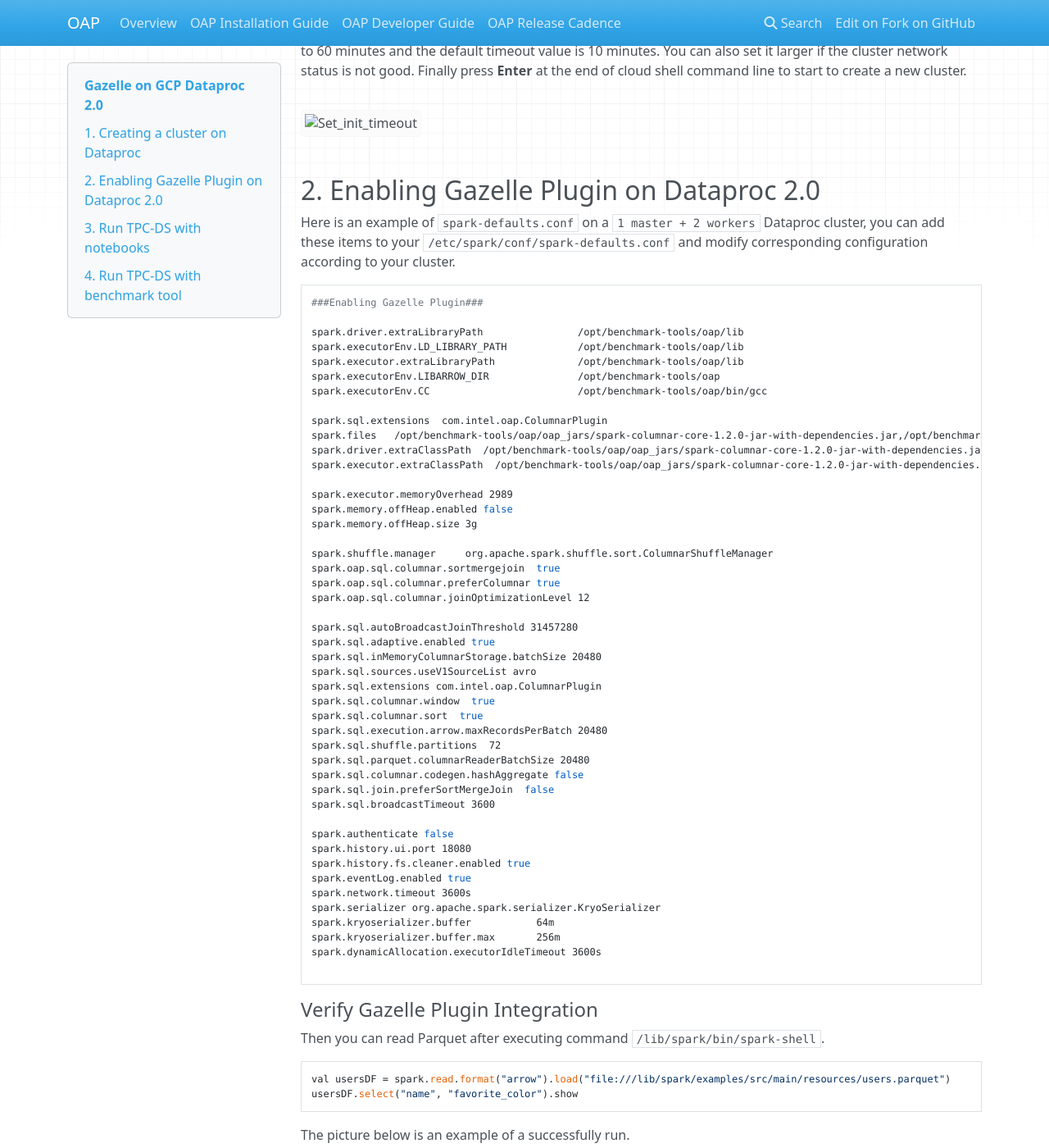
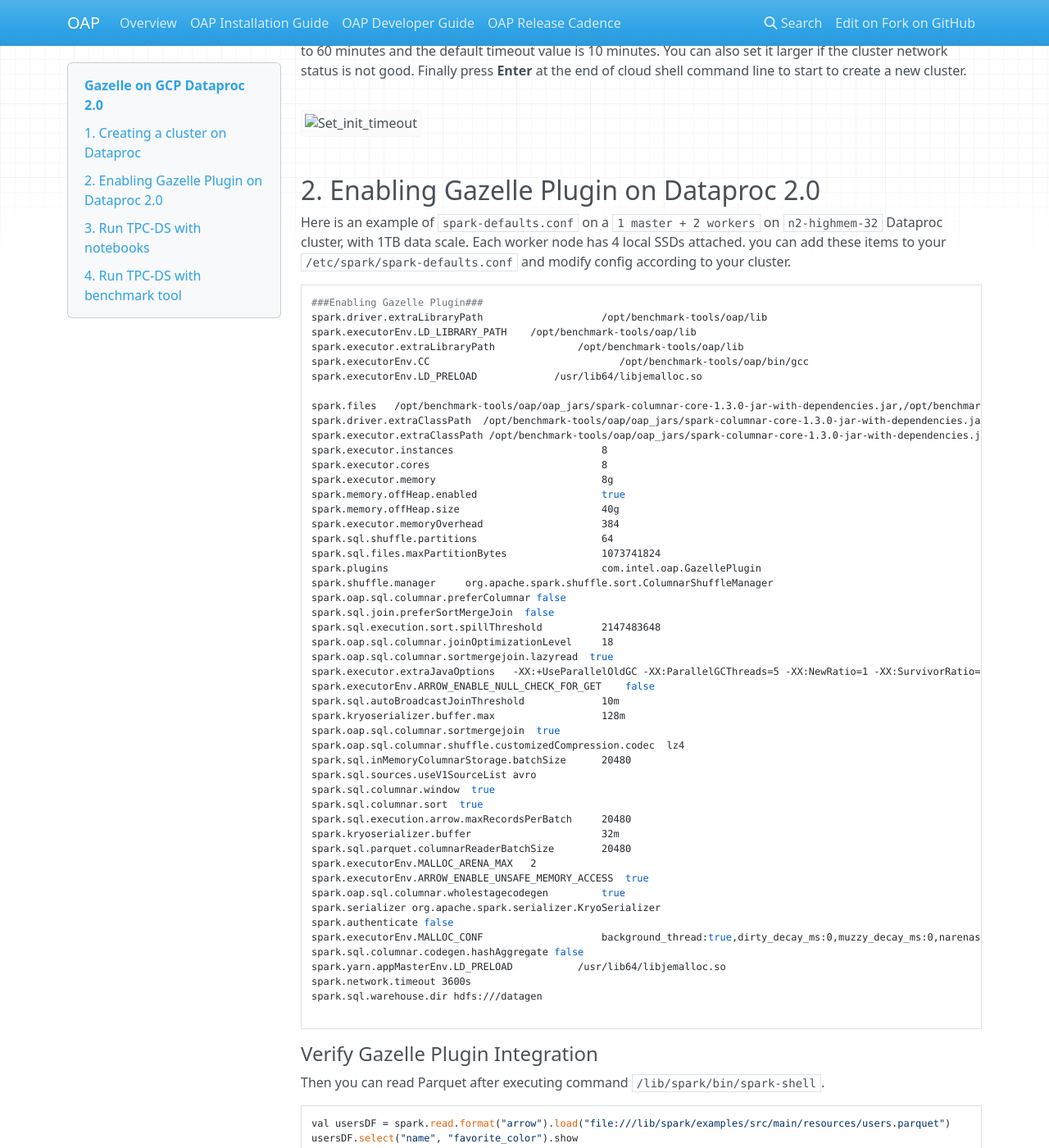
Before and after one commit to oap-project/oap-tools, an MkDocs documentation site: the page built from docs/Gazelle_on_Dataproc.md, in a window 1280 px wide and 1400 px high, scrolled down 948 px. Shown: the whole window at 82% size. Built offline with MkDocs 1.6.1, drawn with Linux system fonts in a browser that asks for light colours; nearby versions of some CDN libraries; old or Windows-style settings are respelled for this version of MkDocs.

Commit message:
Update documentation (#225) (#226)

````diff
--- a/docs/Gazelle_on_Dataproc.md
+++ b/docs/Gazelle_on_Dataproc.md
@@ -41,55 +41,59 @@
 
 ## 2. Enabling Gazelle Plugin on Dataproc 2.0
 
-Here is an example of `spark-defaults.conf` on a `1 master + 2 workers` Dataproc cluster,
-you can add these items to your `/etc/spark/conf/spark-defaults.conf` and modify corresponding configuration according to your cluster.
+Here is an example of `spark-defaults.conf` on a `1 master + 2 workers` on `n2-highmem-32` Dataproc cluster, with 1TB
+data scale. Each worker node has 4 local SSDs attached.
+you can add these items to your `/etc/spark/spark-defaults.conf` and modify config according to your cluster.
 
 ```
 ###Enabling Gazelle Plugin###
+spark.driver.extraLibraryPath                    /opt/benchmark-tools/oap/lib
+spark.executorEnv.LD_LIBRARY_PATH    /opt/benchmark-tools/oap/lib
+spark.executor.extraLibraryPath              /opt/benchmark-tools/oap/lib
+spark.executorEnv.CC                                /opt/benchmark-tools/oap/bin/gcc
+spark.executorEnv.LD_PRELOAD             /usr/lib64/libjemalloc.so
 
-spark.driver.extraLibraryPath                /opt/benchmark-tools/oap/lib
-spark.executorEnv.LD_LIBRARY_PATH            /opt/benchmark-tools/oap/lib
-spark.executor.extraLibraryPath              /opt/benchmark-tools/oap/lib
-spark.executorEnv.LIBARROW_DIR               /opt/benchmark-tools/oap
-spark.executorEnv.CC                         /opt/benchmark-tools/oap/bin/gcc
-
-spark.sql.extensions  com.intel.oap.ColumnarPlugin
-spark.files   /opt/benchmark-tools/oap/oap_jars/spark-columnar-core-1.2.0-jar-with-dependencies.jar,/opt/benchmark-tools/oap/oap_jars/spark-arrow-datasource-standard-1.2.0-jar-with-dependencies.jar
-spark.driver.extraClassPath  /opt/benchmark-tools/oap/oap_jars/spark-columnar-core-1.2.0-jar-with-dependencies.jar:/opt/benchmark-tools/oap/oap_jars/spark-arrow-datasource-standard-1.2.0-jar-with-dependencies.jar
-spark.executor.extraClassPath  /opt/benchmark-tools/oap/oap_jars/spark-columnar-core-1.2.0-jar-with-dependencies.jar:/opt/benchmark-tools/oap/oap_jars/spark-arrow-datasource-standard-1.2.0-jar-with-dependencies.jar
-
-spark.executor.memoryOverhead 2989
-spark.memory.offHeap.enabled false
-spark.memory.offHeap.size 3g
-
+spark.files   /opt/benchmark-tools/oap/oap_jars/spark-columnar-core-1.3.0-jar-with-dependencies.jar,/opt/benchmark-tools/oap/oap_jars/spark-arrow-datasource-standard-1.3.0-jar-with-dependencies.jar
+spark.driver.extraClassPath  /opt/benchmark-tools/oap/oap_jars/spark-columnar-core-1.3.0-jar-with-dependencies.jar:/opt/benchmark-tools/oap/oap_jars/spark-arrow-datasource-standard-1.3.0-jar-with-dependencies.jar
+spark.executor.extraClassPath /opt/benchmark-tools/oap/oap_jars/spark-columnar-core-1.3.0-jar-with-dependencies.jar:/opt/benchmark-tools/oap/oap_jars/spark-arrow-datasource-standard-1.3.0-jar-with-dependencies.jar
+spark.executor.instances                         8
+spark.executor.cores                             8
+spark.executor.memory                            8g
+spark.memory.offHeap.enabled                     true
+spark.memory.offHeap.size                        40g
+spark.executor.memoryOverhead                    384
+spark.sql.shuffle.partitions                     64
+spark.sql.files.maxPartitionBytes                1073741824
+spark.plugins                                    com.intel.oap.GazellePlugin
 spark.shuffle.manager     org.apache.spark.shuffle.sort.ColumnarShuffleManager
+spark.oap.sql.columnar.preferColumnar false
+spark.sql.join.preferSortMergeJoin  false
+spark.sql.execution.sort.spillThreshold          2147483648
+spark.oap.sql.columnar.joinOptimizationLevel     18
+spark.oap.sql.columnar.sortmergejoin.lazyread  true
+spark.executor.extraJavaOptions   -XX:+UseParallelOldGC -XX:ParallelGCThreads=5 -XX:NewRatio=1 -XX:SurvivorRatio=1 -XX:+UseCompressedOops -verbose:gc -XX:+PrintGCDetails -XX:+PrintGCTimeStamps
+spark.executorEnv.ARROW_ENABLE_NULL_CHECK_FOR_GET    false
+spark.sql.autoBroadcastJoinThreshold             10m
+spark.kryoserializer.buffer.max                  128m
 spark.oap.sql.columnar.sortmergejoin  true
-spark.oap.sql.columnar.preferColumnar true
-spark.oap.sql.columnar.joinOptimizationLevel 12
-
-spark.sql.autoBroadcastJoinThreshold 31457280
-spark.sql.adaptive.enabled true
-spark.sql.inMemoryColumnarStorage.batchSize 20480
+spark.oap.sql.columnar.shuffle.customizedCompression.codec  lz4
+spark.sql.inMemoryColumnarStorage.batchSize      20480
 spark.sql.sources.useV1SourceList avro
-spark.sql.extensions com.intel.oap.ColumnarPlugin
 spark.sql.columnar.window  true
 spark.sql.columnar.sort  true
-spark.sql.execution.arrow.maxRecordsPerBatch 20480
-spark.sql.shuffle.partitions  72
-spark.sql.parquet.columnarReaderBatchSize 20480
+spark.sql.execution.arrow.maxRecordsPerBatch     20480
+spark.kryoserializer.buffer                      32m
+spark.sql.parquet.columnarReaderBatchSize        20480
+spark.executorEnv.MALLOC_ARENA_MAX   2
+spark.executorEnv.ARROW_ENABLE_UNSAFE_MEMORY_ACCESS  true
+spark.oap.sql.columnar.wholestagecodegen         true
+spark.serializer org.apache.spark.serializer.KryoSerializer
+spark.authenticate false
+spark.executorEnv.MALLOC_CONF                    background_thread:true,dirty_decay_ms:0,muzzy_decay_ms:0,narenas:2
 spark.sql.columnar.codegen.hashAggregate false
-spark.sql.join.preferSortMergeJoin  false
-spark.sql.broadcastTimeout 3600
-
-spark.authenticate false
-spark.history.ui.port 18080
-spark.history.fs.cleaner.enabled true
-spark.eventLog.enabled true
+spark.yarn.appMasterEnv.LD_PRELOAD           /usr/lib64/libjemalloc.so
 spark.network.timeout 3600s
-spark.serializer org.apache.spark.serializer.KryoSerializer
-spark.kryoserializer.buffer           64m
-spark.kryoserializer.buffer.max       256m
-spark.dynamicAllocation.executorIdleTimeout 3600s
+spark.sql.warehouse.dir hdfs:///datagen
 
 ```
 #### Verify Gazelle Plugin Integration
````
Also changed, not shown: integrations/oap/dataproc/benchmark/Gazelle_on_Dataproc.md (+47 -37 lines).
